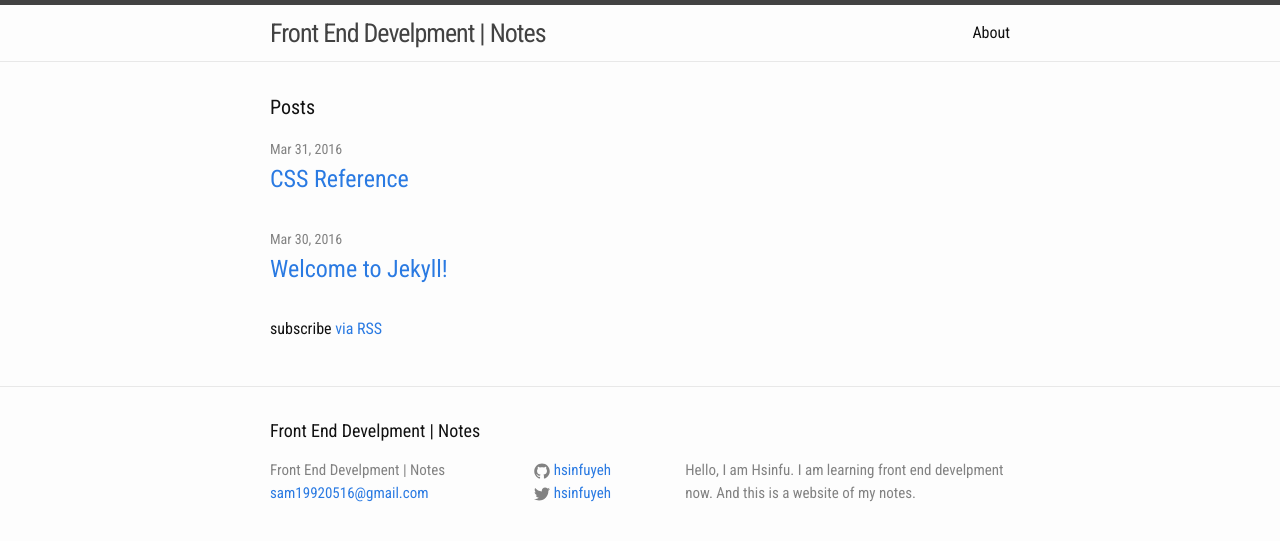
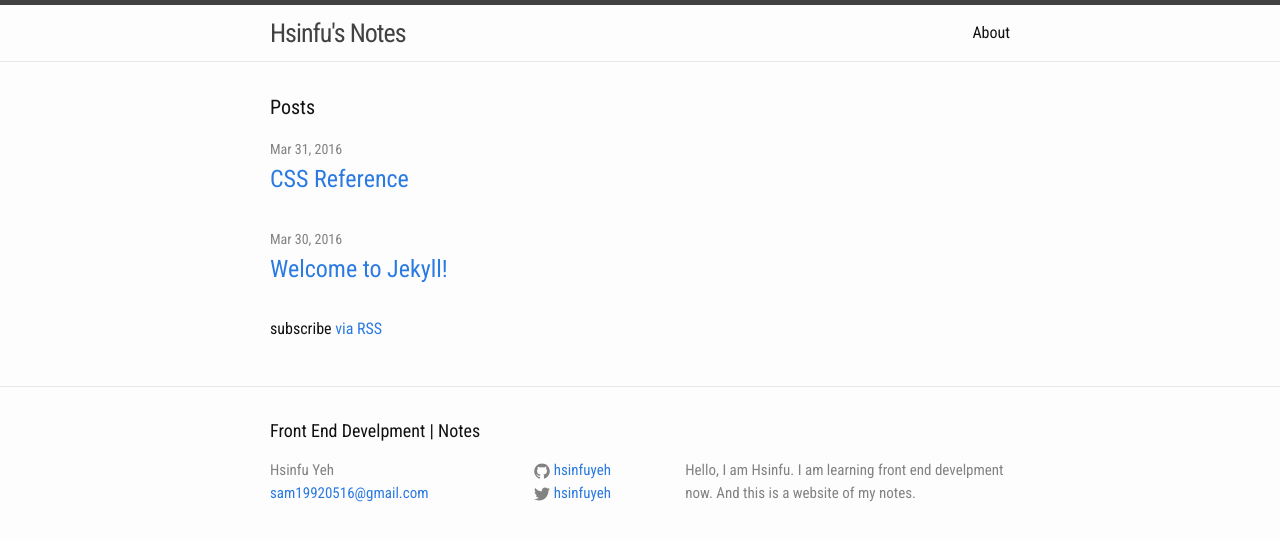
Before and after one commit to hsinfuyeh/hsinfuyeh.github.io, a Jekyll site: the page built from index.html, in a window 1280 px wide. Shown: the top 541 px of the page. Built offline with Jekyll 4.4.1, drawn with Linux system fonts in a browser that asks for light colours.

Commit message:
change title

```diff
--- a/_includes/footer.html
+++ b/_includes/footer.html
@@ -7,7 +7,7 @@
     <div class="footer-col-wrapper">
       <div class="footer-col footer-col-1">
         <ul class="contact-list">
-          <li>{{ site.title }}</li>
+          <li>Hsinfu Yeh</li>
           <li><a href="mailto:{{ site.email }}">{{ site.email }}</a></li>
         </ul>
       </div>
--- a/_includes/header.html
+++ b/_includes/header.html
@@ -2,7 +2,7 @@
 
   <div class="wrapper">
 
-    <a class="site-title" href="{{ site.baseurl }}/">{{ site.title }}</a>
+    <a class="site-title" href="{{ site.baseurl }}/">Hsinfu's Notes</a>
 
     <nav class="site-nav">
       <a href="#" class="menu-icon">
```
